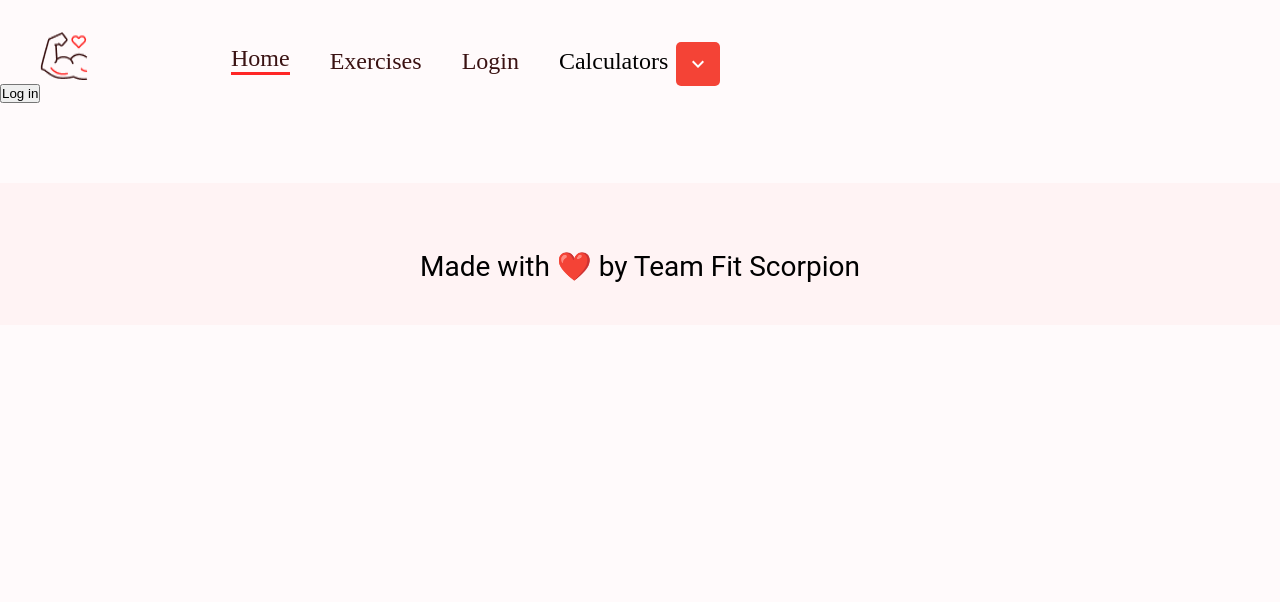
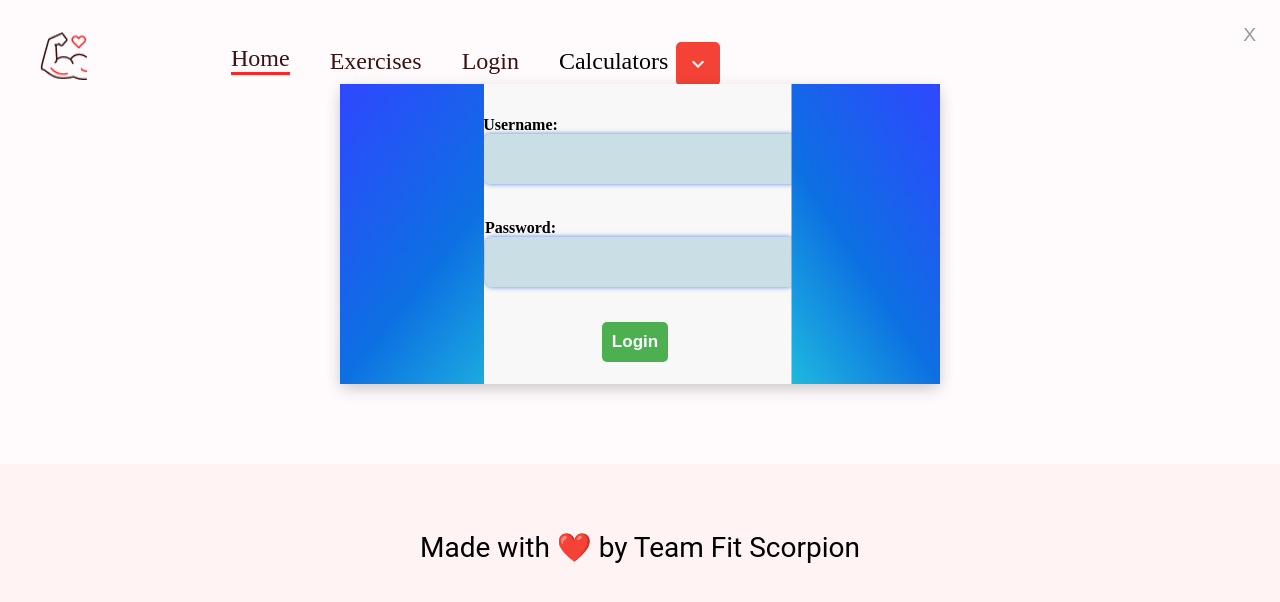
Before and after one commit to Priyanshu-bit/Fit-scorpion-minor, a React (Create React App) app: page /login in a window 1280 px wide. Shown: the top 602 px of the page. Built offline with nearby package versions, Linux system fonts and the light colour scheme.

Commit message:
added login

```diff
--- a/src/components/Login.css
+++ b/src/components/Login.css
@@ -1,66 +1,141 @@
-.login-container {
-    background-color: #f7f7f7;
-    display: flex;
-    justify-content: center;
-    align-items: center;
-    height: 100vh;
+.login-btn {
+  padding: 1rem;
+  border: none;
+  border-radius: 0.5rem;
+  background-color: #008000;
+  color: white;
+  font-weight: bold;
+  cursor: pointer;
+  transition: transform 0.3s ease-in-out;
+}
+
+.login-btn:hover {
+  transform: scale(1.1);
 }
 
 .login-form {
-    background-color: #ffffff;
-    padding: 2rem;
-    border-radius: 0.5rem;
-    box-shadow: 0px 3px 10px rgba(0, 0, 0, 0.2);
   display: flex;
   flex-direction: column;
   align-items: center;
+  gap: 1.5rem;
+  padding: 2rem;
+  border-radius: 0.5rem;
+  background-color: #f8f8f8;
+  box-shadow: 0 5px 15px rgba(0, 0, 0, 0.2);
+  animation: slide-in 0.5s ease-in-out;
 }
 
-  .login-form label {
-    display: flex;
-    flex-direction: column;
-    align-items: flex-start;
+.login-input {
   width: 100%;
-    margin-bottom: 1rem;
-  }
-
-  .login-form label span {
-    font-weight: bold;
-    margin-bottom: 0.5rem;
-  }
-
-  .login-form input {
-    padding: 0.5rem;
+  padding: 1rem;
   border-radius: 0.5rem;
   border: none;
-    box-shadow: 0px 3px 10px rgba(0, 0, 0, 0.1);
-    width: 100%;
+  background-color: #97c1d179;
+  box-shadow: 0 0 5px rgba(17, 81, 207, 0.715);
+  font-size: 1rem;
 }
 
 .login-submit {
-    background-color: #4caf50;
-    color: #ffffff;
+  padding: 0.7rem 2.5rem;
   border: none;
   border-radius: 0.5rem;
-    padding: 0.5rem 2rem;
+  background-color: #0d70e2;
+  color: white;
+  font-weight: lighter;
+  font-size: 17px;
   cursor: pointer;
-    margin-top: 1rem;
+  transition: transform 0.3s ease-in-out;
 }
 
 .login-submit:hover {
-    background-color: #3e8e41;
+  transform: scale(1.1);
 }
 
-  .close-button {
+.login-form:before {
+  content: '';
   position: absolute;
-    top: 1rem;
-    right: 1rem;
-    font-size: 1.5rem;
+  top: 0;
+  left: 0;
+  width: 40%;
+  height: 100%;
+  background: linear-gradient(to bottom right, #2f47ff,#0d70e2, #24d1dd);
+  clip-path: polygon(0 0, 90% 0, 70% 100%, 0% 100%);
+  transition: transform 0.6s cubic-bezier(0.165, 0.84, 0.44, 1) 0.1s;
+}
+
+.login-form:before {
+  clip-path: polygon(0 0, 60% 0, 60% 100%, 0 100%);
+}
+
+.login-form:after {
+  content: '';
+  position: absolute;
+  top: 0;
+  right: 0;
+  width: 33%;
+  height: 100%;
+  background: linear-gradient(to bottom left, #2f47ff,#0d70e2, #24d1dd);
+  clip-path: polygon(30% 0%, 100% 0%, 100% 100%, 10% 100%);
+  transition: transform 0.6s cubic-bezier(0.165, 0.84, 0.44, 1) 0.1s;
+}
+
+.login-form:after {
+  clip-path: polygon(100% 0, 25% 0, 25% 100%, 100% 100%);
+}
+
+
+
+
+.login-form:hover:before {
+  transform: translateX(-50%);
+}
+
+.login-form:hover:after {
+  transform: translateX(50%);
+}
+
+.login-form {
+  position: relative; /* make the position relative to enable absolute positioning of close button */
+  display: flex;
+  flex-direction: column;
+  align-items: center;
+  gap: 1.5rem;
+  padding: 2rem;
+  border-radius: 0.5rem;
+  background-color: #f8f8f8;
+  box-shadow: 0 5px 15px rgba(0, 0, 0, 0.2);
+  animation: slide-in 0.5s ease-in-out;
+  margin-left: auto;
+  margin-right: auto;
+  width: 600px;
+  height: 300px;
+}
+
+.close-btn {
+  position: absolute;
+  top: 0;
+  right: 0;
+  margin: 1rem;
+  padding: 0.5rem;
+  font-size: 1.2rem;
+  color: #999;
+  background-color: transparent;
   border: none;
-    background-color: transparent;
   cursor: pointer;
 }
 
-  .close-button:hover {
-    color: red;
+.close-btn:hover {
+  color: #333;
 }
+
+
+
+
+@keyframes slide-in {
+  0% {
+    transform: translateY(-100%);
+  }
+  100% {
+    transform: translateY(0);
+  }
+}
--- a/src/components/Login.js
+++ b/src/components/Login.js
@@ -2,7 +2,7 @@ import React, { useState } from 'react';
 import './Login.css';
 
 const Login = () => {
-  const [showLoginForm, setShowLoginForm] = useState(false);
+
   const [username, setUsername] = useState('');
   const [password, setPassword] = useState('');
 
@@ -16,55 +16,30 @@ const Login = () => {
 
   const handleSubmit = (event) => {
     event.preventDefault();
-    alert('Log in successful!');
+    alert("log in successful")
     // Perform login logic here
   };
 
-  const handleToggleLoginForm = () => {
-    setShowLoginForm(!showLoginForm);
-  };
-
   const handleCloseLoginForm = () => {
-    setShowLoginForm(false);
+    const loginForm = document.querySelector('.login-form');
+    loginForm.style.display = 'none';
   };
 
   return (
     <div>
-      {showLoginForm && (
-        <div className="modal-container">
-          <div className="modal-content">
-            <button className="close-button" onClick={handleCloseLoginForm}>
-              X
-            </button>
-            <form onSubmit={handleSubmit} className="login-form">
+      <button class="close-btn" onClick={handleCloseLoginForm}>X</button>
+
+      <form onSubmit={handleSubmit} className="login-form" style={{display: 'flex', flexDirection: 'column', alignItems: 'center', gap: '2.2rem'}}>
         <label>
           <span>Username:</span>
-                <input
-                  type="text"
-                  value={username}
-                  onChange={handleUsernameChange}
-                  className="login-input"
-                />
+          <input type="text" value={username} onChange={handleUsernameChange} className="login-input"  />
         </label>
         <label>
           <span>Password:</span>
-                <input
-                  type="password"
-                  value={password}
-                  onChange={handlePasswordChange}
-                  className="login-input"
-                />
+          <input type="password" value={password} onChange={handlePasswordChange} className="login-input" />
         </label>
-              <button type="submit" className="login-submit">
-                Log in
-              </button>
+        <button type="submit" className="login-submit">Login</button>
       </form>
-          </div>
-        </div>
-      )}
-      <button onClick={handleToggleLoginForm} className="login-button">
-        Log in
-      </button>
     </div>
   );
 };
```
Lines whose indentation alone changed are shown as unchanged.
